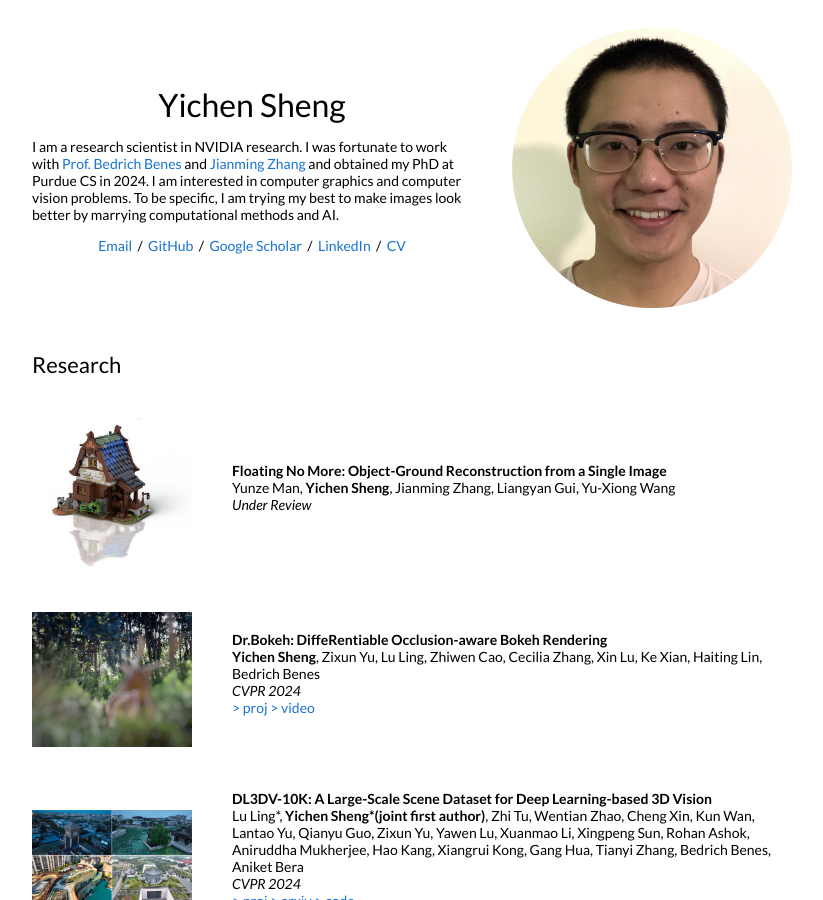
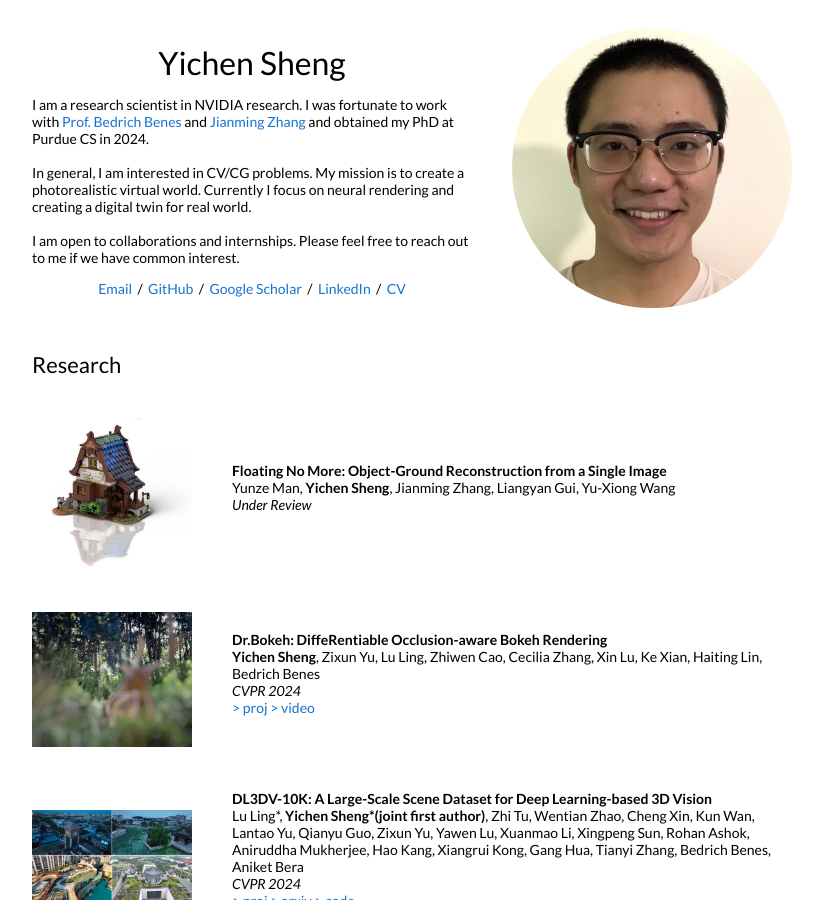
Before and after one commit to ShengCN/ShengCN.github.io, a Jekyll site: the page built from new_website/_posts/research/2023-11-22-Float-No-More.md, in a window 1280 px wide and 900 px high. Shown: the whole window, without its empty margins (228-1051 px from the left). Built offline with Jekyll 4.4.1, drawn with Linux system fonts in a browser that asks for light colours.

Commit message:
update bio

```diff
--- a/new_website/_layouts/default.html
+++ b/new_website/_layouts/default.html
@@ -28,10 +28,17 @@
               <p>
                  I am a research scientist in NVIDIA research.
                  I was fortunate to work with <a href="https://cs.purdue.edu/homes/bbenes/">Prof. Bedrich Benes</a> and <a href="https://jimmie33.github.io">Jianming Zhang</a> and obtained my PhD at Purdue CS in 2024.
-                 I am interested in computer graphics and computer vision problems. To be specific, I am trying my best to make images look better by marrying computational methods and AI.
+                 <br/>
+                 <br/>
+
+                 In general, I am interested in CV/CG problems. My mission is to create a photorealistic virtual world. Currently I focus on neural rendering and creating a digital twin for real world.
+                 <br/>
+                 <br/>
+
+                 I am open to collaborations and internships. Please feel free to reach out to me if we have common interest.
               </p>
               <p style="text-align:center">
-                <a href="mailto:sheng30@purdue.edu"> Email</a> &nbsp;/&nbsp;
+                <a href="mailto:yisheng@nvidia.com"> Email</a> &nbsp;/&nbsp;
                 <a href="https://github.com/ShengCN">GitHub</a> &nbsp;/&nbsp;
                 <a href="https://scholar.google.com/citations?user=MlpB-ekAAAAJ&hl=en&scioq=yichen+sheng">Google Scholar</a> &nbsp;/&nbsp;
                 <a href="https://www.linkedin.com/in/sheng-yichen-910064132"> LinkedIn </a> &nbsp;/&nbsp;
```
Also changed, not shown: 2 other files.
